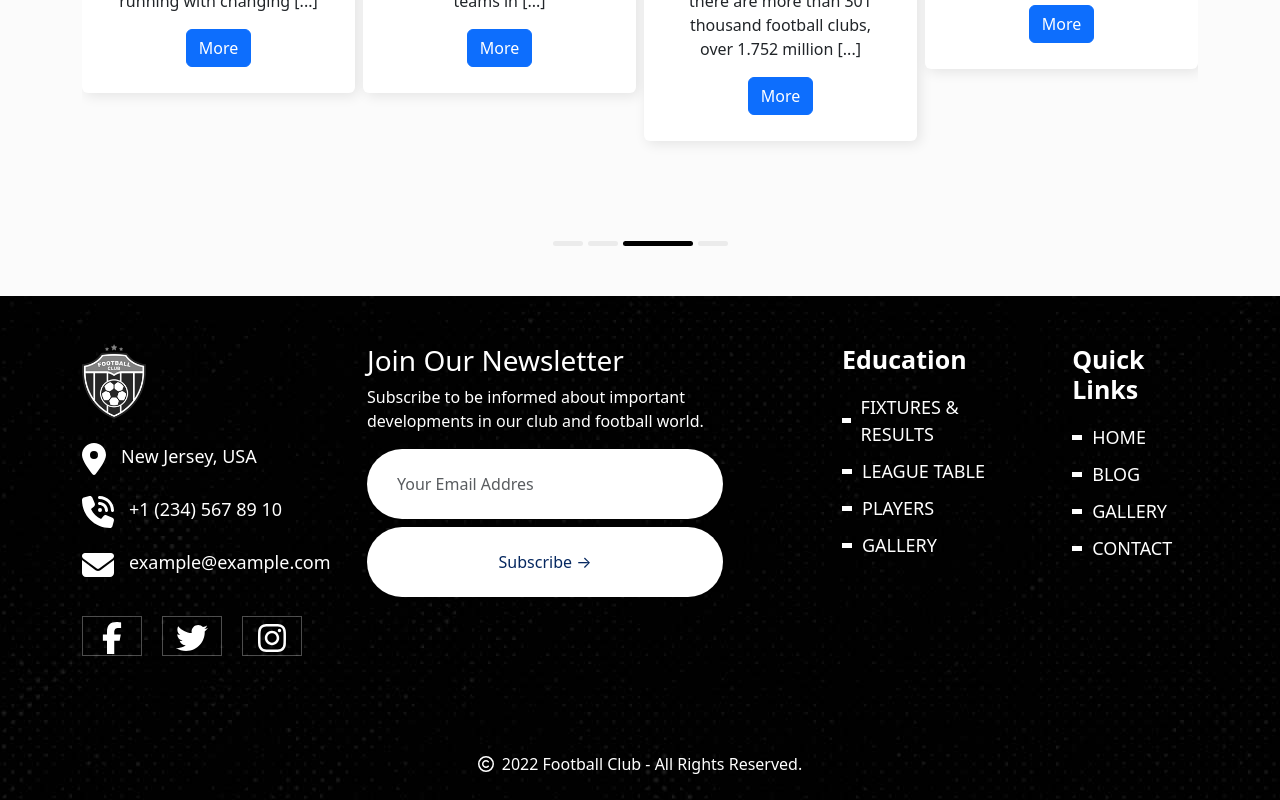
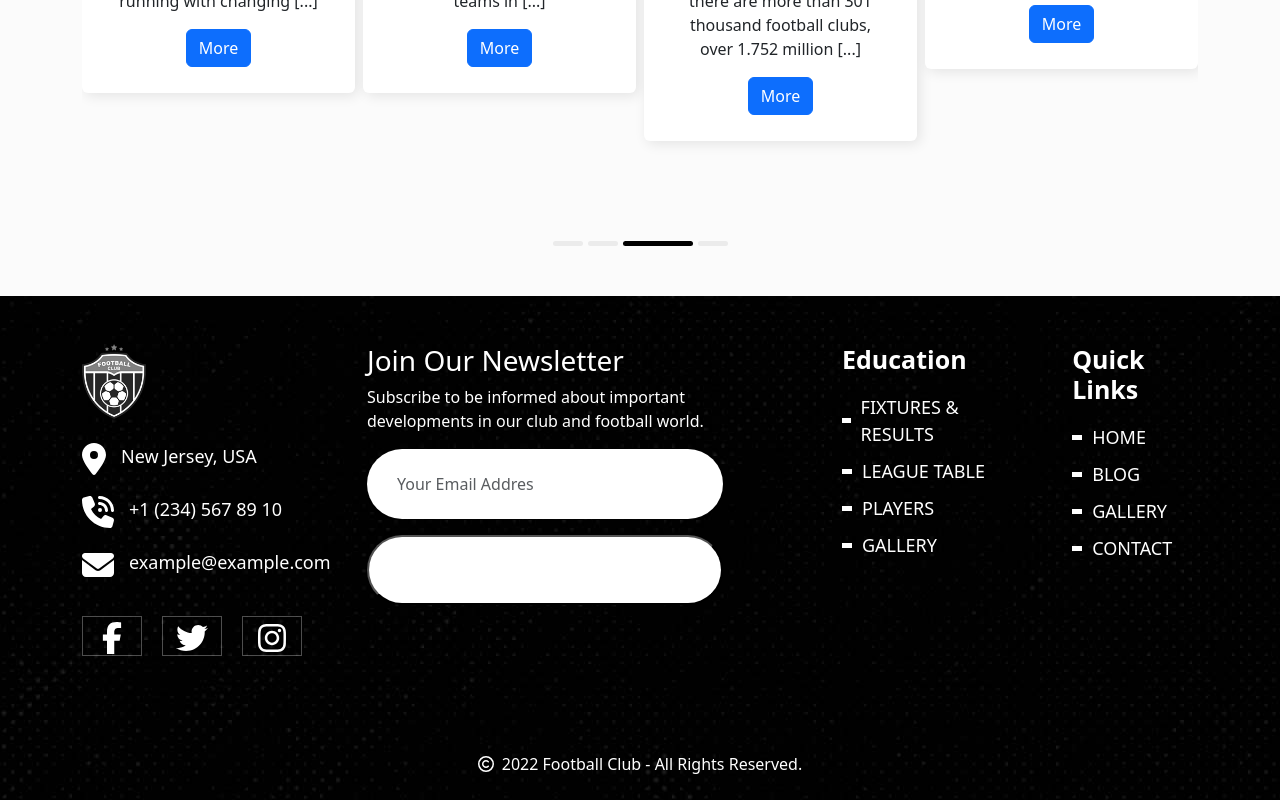
Before and after one commit to FernandoVerderame/proj-html-vuejs, a Vue app: page / in a window 1280 px wide. Shown: the part 5033-5833 px from the top of the page. Built offline with nearby package versions, Linux system fonts and the light colour scheme.

Commit message:
added GenericButton

```diff
--- a/src/components/footercomponents/FooterForm.vue
+++ b/src/components/footercomponents/FooterForm.vue
@@ -1,11 +1,14 @@
 <script>
+import GenericButton from '../generics/GenericButton.vue'
+
 export default {
     name: 'FooterForm',
     data: () => ({
         searchTerm: ''
     }),
     props: { placeholder: String },
-    emits: ['submit-form']
+    emits: ['submit-form'],
+    components: { GenericButton }
 }
 </script>
 
@@ -15,7 +18,7 @@ export default {
             <input type="email" class="form-control" v-model.trim="searchTerm" :placeholder="placeholder">
         </div>
         <div class="button-group mt-2">
-            <button class="btn">Subscribe &#8594;</button>
+            <GenericButton buttonText="Subscribe &#8594;" class="white" />
         </div>
     </form>
 </template>
@@ -35,7 +38,6 @@ export default {
         height: 70px;
         border-radius: 50px;
         background-color: #fff;
-        color: #062860;
     }
 }
 </style>
```
